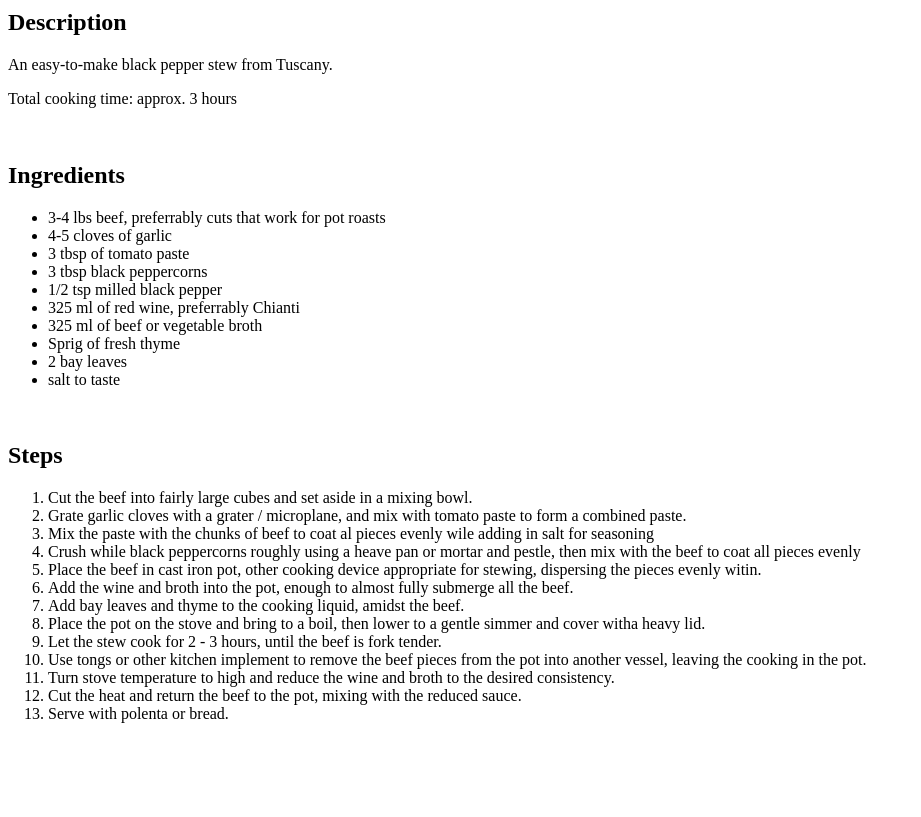
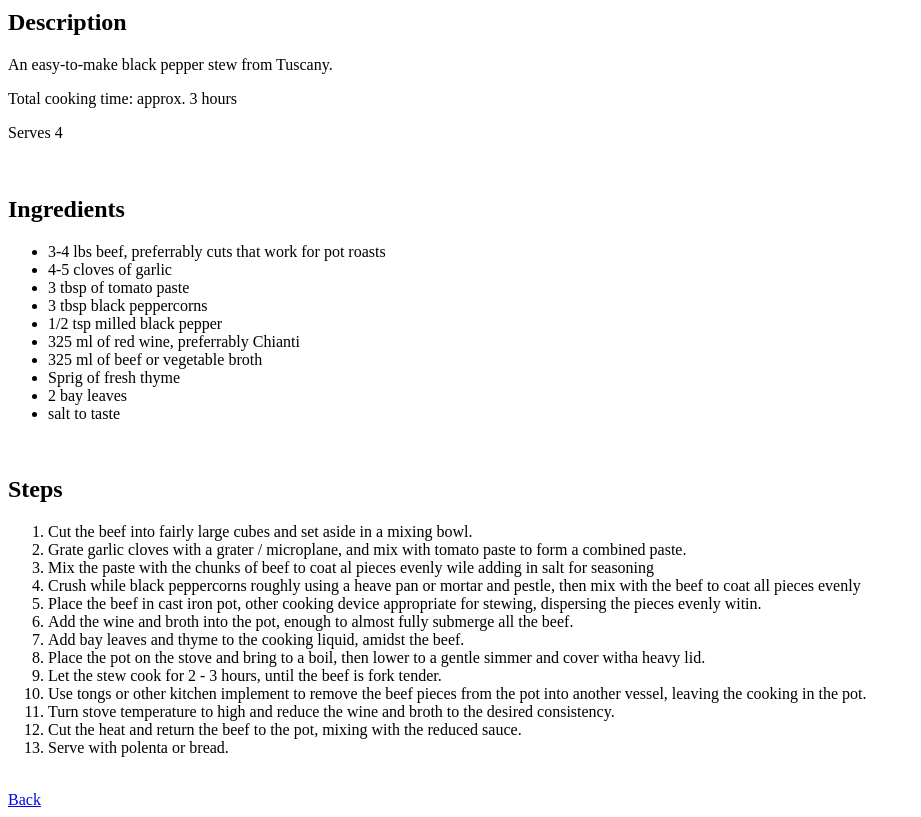
Before and after one commit to mbazzo1993/odin-recipes, a plain HTML site: page recipes/peposo.html in a window 1280 px wide. Shown: the part 320-1137 px from the top of the page, without its empty margins (0-921 px from the left). Before the commit the page ends 1059 px from the top, so only its background shows below. Drawn offline with Linux system fonts and the light colour scheme.

Commit message:
feat: add back link to index.html

```diff
--- a/recipes/peposo.html
+++ b/recipes/peposo.html
@@ -16,6 +16,7 @@
         <h2>Description</h2>
         <p>An easy-to-make black pepper stew from Tuscany.</p>
         <p>Total cooking time: approx. 3 hours</p>
+        <p>Serves 4</p>
         <br />
         <h2>Ingredients</h2>
         <ul>
@@ -53,5 +54,7 @@
             <li>Cut the heat and return the beef to the pot, mixing with the reduced sauce.</li>
             <li>Serve with polenta or bread.</li>
         </ol>
+        <br/>
+        <a href="../index.html">Back</a>
     </body>
 </html>
```
